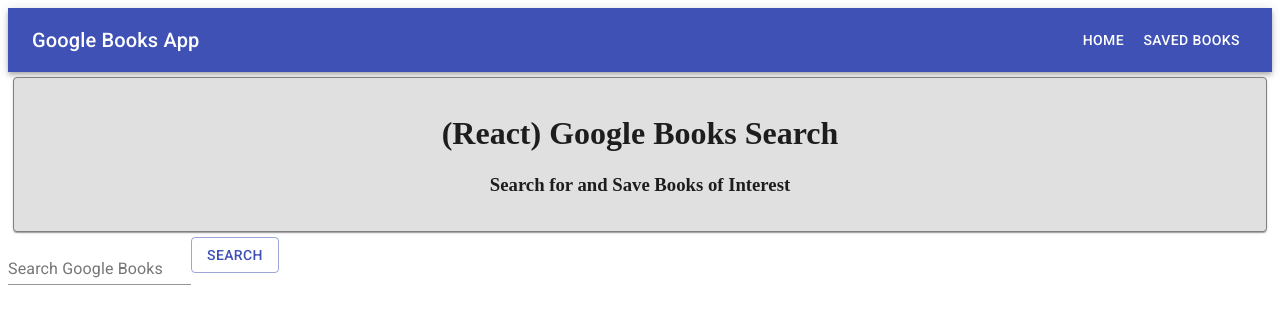
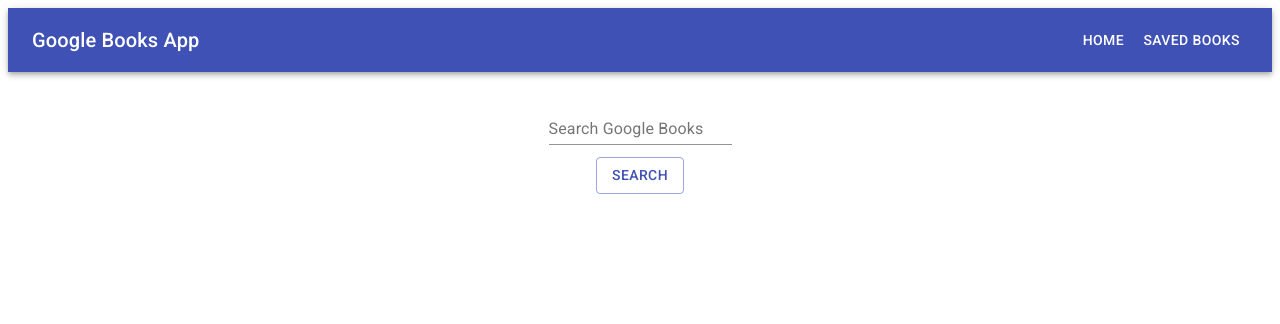
Before and after one commit to acerjak/googlebooksreact, a React (Create React App) app in the folder client/: page / in a window 1280 px wide. Shown: the top 324 px of the page. Built offline with nearby package versions, Linux system fonts and the light colour scheme.

Commit message:
added a custom styles page to help the ui

```diff
--- a/client/src/App.js
+++ b/client/src/App.js
@@ -8,13 +8,14 @@ import Navbar from './components/Navbar'
 import Header from './components/Header'
 import Home from './pages/Home'
 import Saved from './pages/Saved'
+import '../src/styles/app.css';
 
 const App = () => {
   return (
     <Router>
       <div>
         <Navbar />
-        <Header />
+        {/* <Header /> */}
         <Switch>
           <Route exact path='/'>
             <Home />
```
